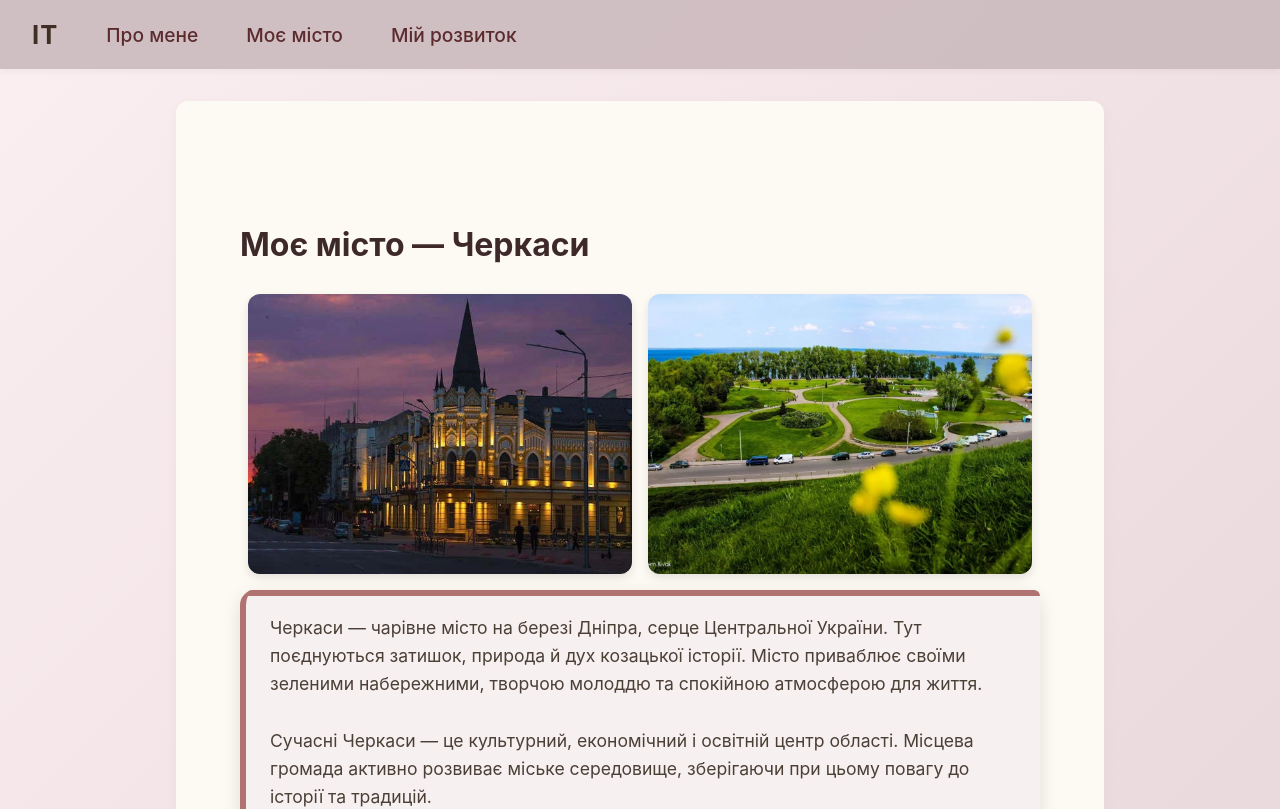
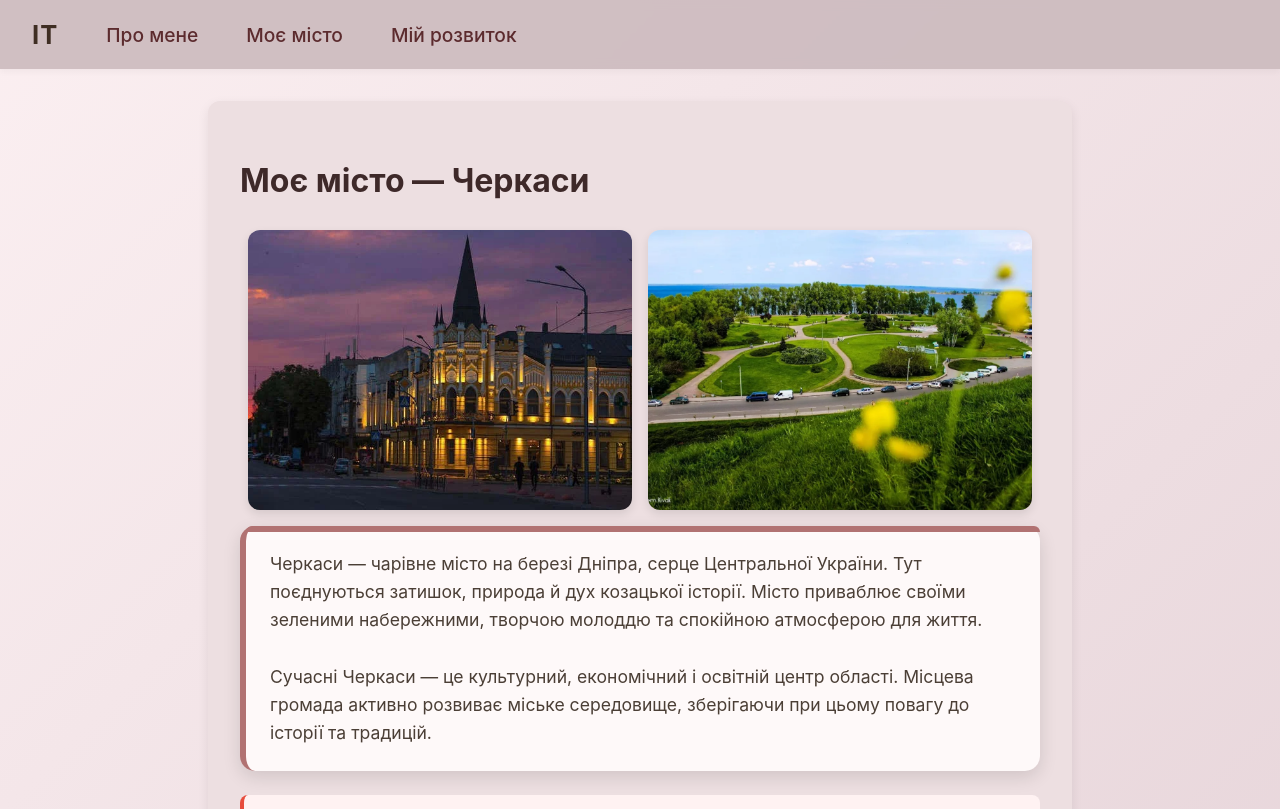
Before and after one commit to Ilona-Tkachenko/react-my-portfolio, a React (Create React App) app in the folder react-my-portfolio/: page /my-city in a window 1280 px wide. Shown: the top 809 px of the page. Built offline with nearby package versions, Linux system fonts and the light colour scheme; no server answers.

Commit message:
solution

```diff
--- a/react-my-portfolio/src/App.css
+++ b/react-my-portfolio/src/App.css
@@ -5,7 +5,7 @@ body {
   color: #4a3f35;
 }
 
-.app-container {
+#root {
   display: flex;
   flex-direction: column;
   min-height: 100vh;
--- a/react-my-portfolio/src/App.jsx
+++ b/react-my-portfolio/src/App.jsx
@@ -1,26 +1,24 @@
 import React from 'react';
-import { Routes, Route, Navigate } from 'react-router-dom';
+import { Routes, Route } from 'react-router-dom';
 import Header from './components/Header';
 import Footer from './components/Footer';
 import AboutMe from './pages/AboutMe';
 import MyCity from './pages/MyCity';
 import MyFuture from './pages/MyFuture';
-import './App.css';
 
 function App() {
   return (
-    <div className="app-container">
+    <>
       <Header />
       <main>
         <Routes>
-          <Route path="/" element={<Navigate to="/about" />} />
           <Route path="/about" element={<AboutMe />} />
           <Route path="/my-city" element={<MyCity />} />
           <Route path="/my-future" element={<MyFuture />} />
         </Routes>
       </main>
       <Footer />
-    </div>
+    </>
   );
 }
 
--- a/react-my-portfolio/src/pages/AboutMe.css
+++ b/react-my-portfolio/src/pages/AboutMe.css
@@ -8,7 +8,7 @@
 }
 
 p {
-   font-size:  1.2rem;
+    font-size: 1.2rem;
 }
 
 .about-page::before {
--- a/react-my-portfolio/src/pages/MyCity.css
+++ b/react-my-portfolio/src/pages/MyCity.css
@@ -2,6 +2,9 @@
     max-width: 800px;
     margin: 2rem auto;
     padding: 2rem;
+    background-color: #eddfe1;
+    border-radius: 12px;
+    box-shadow: 0 4px 12px #00000014;
     color: #4b3636;
     line-height: 1.6;
 }
@@ -13,7 +16,7 @@
 }
 
 .city-description {
-    background-color: #f7f0f0;
+    background-color: #fef9f9;
     border-left: 6px solid #b17272;
     padding: 1.5rem;
     border-radius: 15px;
@@ -57,7 +60,7 @@
 }
 
 .weather-block {
-    background-color: #f7f0f0;
+    background-color: #fef9f9;
     border-left: 5px solid #b17272;
     padding: 1rem 1.5rem;
     border-radius: 10px;
--- a/react-my-portfolio/src/pages/MyFuture.css
+++ b/react-my-portfolio/src/pages/MyFuture.css
@@ -7,9 +7,12 @@ body {
 }
 
 .future-page {
-    padding: 3rem 2rem;
+    padding: 1rem 2rem;
     max-width: 60rem;
     margin: 0 auto;
+    background-color: rgba(255, 255, 255, 0.6);
+    box-shadow: 0 4px 10px #00000015;
+    backdrop-filter: blur(4px);
     line-height: 1.7;
 }
 
@@ -33,7 +36,7 @@ section {
 h2 {
     font-size: 1.6rem;
     color: #513539;
-    margin-bottom: 1rem;
+    margin-bottom: 0.3rem;
     border-left: 4px solid #ccbbbeeb;
     padding-left: 1rem;
 }
@@ -78,16 +81,11 @@ ol li {
 }
 
 .inspiration-meme {
-    max-width: 100%;
+    max-width: 85%;
     height: auto;
     border-radius: 8px;
     box-shadow: 0 4px 12px #00000010;
     border: 1px solid #e3d7d9;
-    transition: transform 0.2s ease;
-}
-
-.inspiration-meme:hover {
-    transform: scale(1.02);
 }
 
 .tools-grid {
```
Also changed, not shown: react-my-portfolio/src/index.js (line endings or trailing spaces).
